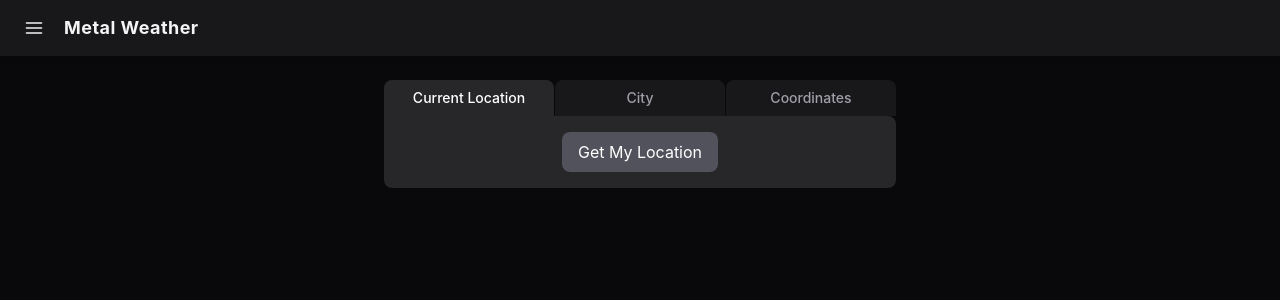
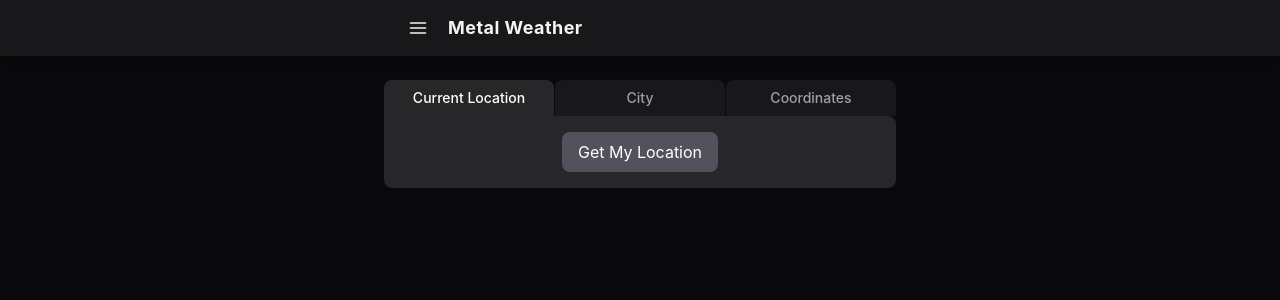
Before and after one commit to okorz001/metal-weather, a Next.js app: page / in a window 1280 px wide. Shown: the top 300 px of the page. Built offline with nearby package versions, Linux system fonts and the light colour scheme.

Commit message:
Align app bar content with cards below
Wraps the app bar's inner content in a max-w-lg centered container
matching the px-4 / max-w-lg layout used by the page cards.

https://claude.ai/code/session_0176WXXKHZs1yTuiGLX4hw66

```diff
--- a/src/components/AppBar.tsx
+++ b/src/components/AppBar.tsx
@@ -37,7 +37,8 @@ export default function AppBar() {
   }, [isOpen]);
 
   return (
-    <header className="fixed top-0 right-0 left-0 z-50 flex h-14 items-center gap-3 bg-zinc-900 px-4 text-zinc-100 shadow-md">
+    <header className="fixed top-0 right-0 left-0 z-50 h-14 bg-zinc-900 text-zinc-100 shadow-md">
+      <div className="mx-auto flex h-full max-w-lg items-center gap-3 px-4">
         <div className="relative" ref={menuRef}>
           <button
             onClick={() => setIsOpen((o) => !o)}
@@ -70,6 +71,7 @@ export default function AppBar() {
         </div>
 
         <h1 className="text-lg font-bold tracking-wide">Metal Weather</h1>
+      </div>
     </header>
   );
 }
```
Lines whose indentation alone changed are shown as unchanged.
